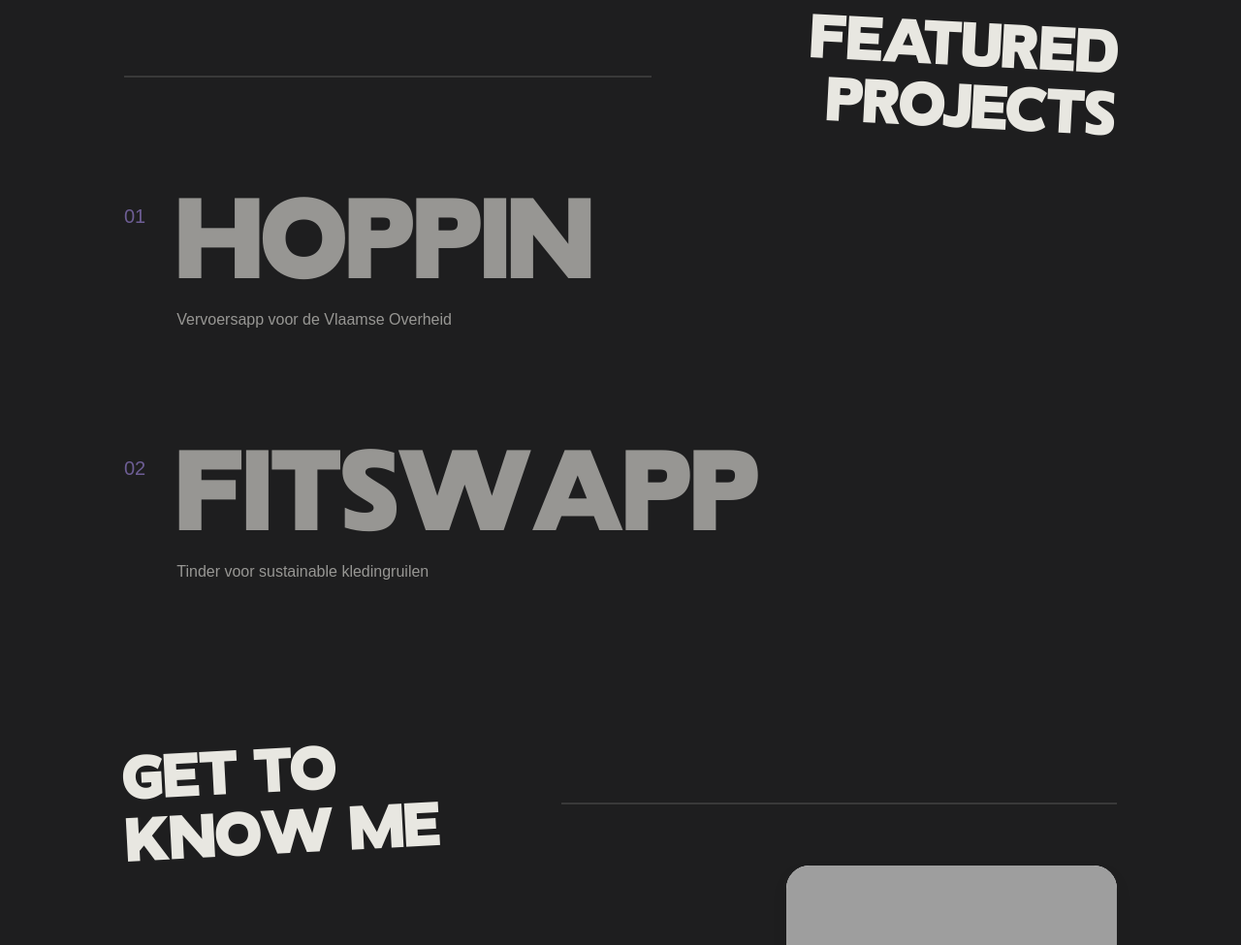
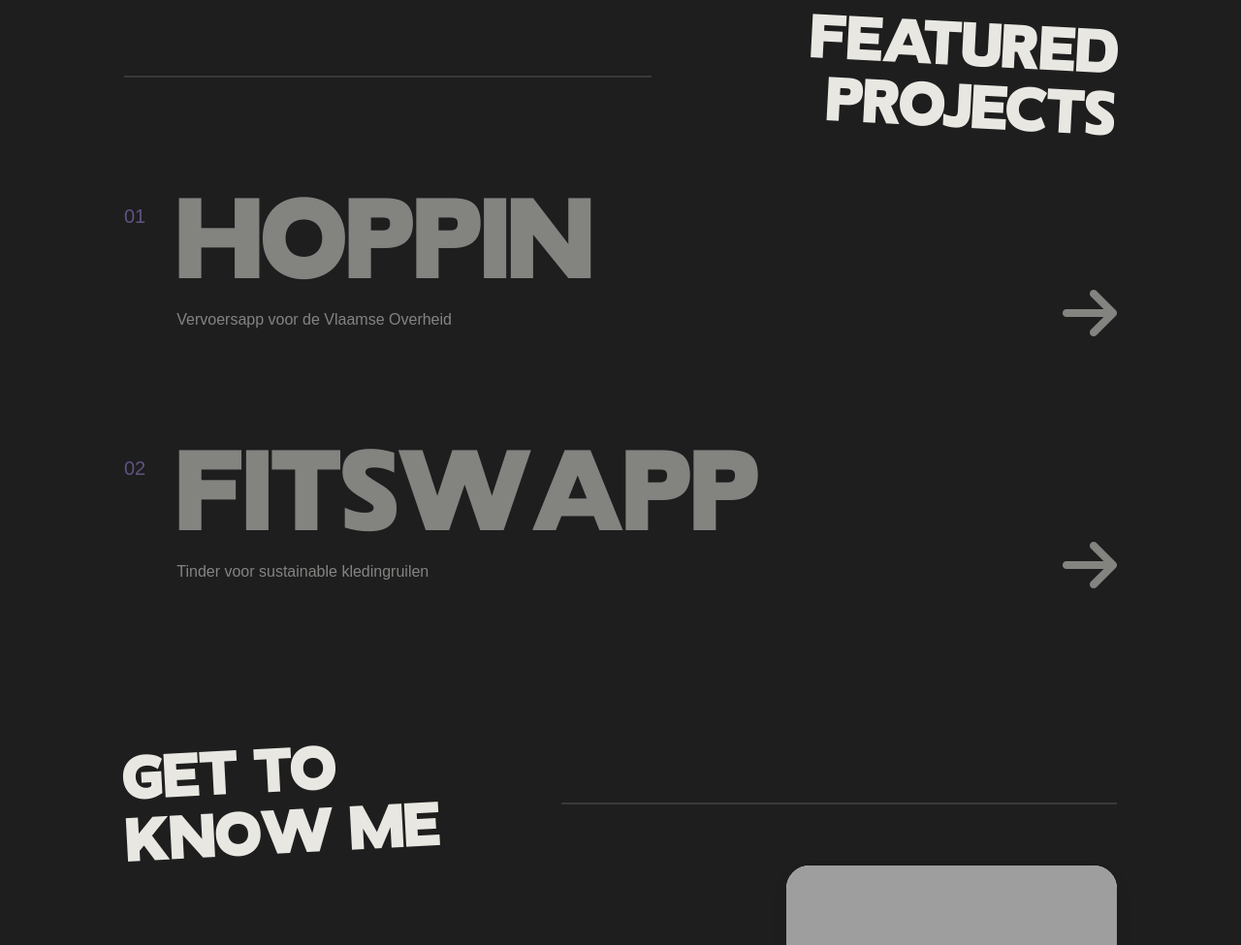
Before and after one commit to atoolate/Portfolio, a plain HTML site: page index.html in a window 1280 px wide. Shown: the part 801-1776 px from the top of the page at 97% size. Drawn offline with nearby package versions, Linux system fonts and the light colour scheme; grey boxes are pictures that could not be loaded.

Commit message:
feat: Update project row links and enhance layout with new styles

```diff
--- a/css/style.css
+++ b/css/style.css
@@ -28,6 +28,10 @@ body {
     font-family: var(--font-body);
     overflow-x: hidden;
 
+}
+
+a {
+    text-decoration: none;
 }
 
 .header {
@@ -172,6 +176,7 @@ body {
     font-family: var(--font-body);
     font-weight: 400;
     font-style: var(--font-body);
+
 }
 
 .hero-text {
@@ -268,10 +273,13 @@ body {
 .project-row {
     display: flex;
     margin: 0 auto;
+    justify-content: space-between;
+    align-items: flex-end;
     width: 100%;
     color: var(--text-color);
+    position: relative; /* Ensure the glow effect is positioned correctly */
+    opacity: 0.5;
     transition: opacity 0.4s ease-in-out;
-    opacity: 0.6;
 }
 
 .project-row:hover {
@@ -280,6 +288,19 @@ body {
 
 .project-content {
     display: flex;
+    width: fit-content;
+    gap: 2rem;
+    padding: 1rem 0;
+
+}
+
+.long-arrow {
+    font-size: 4em;
+}
+
+.project-content {
+    display: flex;
+    width: fit-content;
     gap: 2rem;
     padding: 1rem 0;
 }
--- a/index.html
+++ b/index.html
@@ -91,7 +91,6 @@
         </div>
     </section>
 
-
     <div class="content-wrapper">
         <!-- Projects Section -->
         <section class="projects">
@@ -100,7 +99,7 @@
                 <h2 class="section-subtitle" id="projects-section-subtitle">Featured Projects</h2>
             </div>
             <div class="projects-list">
-                <div class="project-row">
+                <a href="hoppin/hoppin.html" class="project-row">
                     <div class="project-content">
                         <span class="project-number">01</span>
                         <div class="project-details">
@@ -108,8 +107,9 @@
                             <p class="project-description">Vervoersapp voor de Vlaamse Overheid</p>
                         </div>
                     </div>
-                </div>
-                <div class="project-row">
+                    <i class="long-arrow fa-solid fa-arrow-right"></i>                </span>
+                </a>
+                <a href="fitswapp/fitswapp.html" class="project-row">
                     <div class="project-content">
                         <span class="project-number">02</span>
                         <div class="project-details">
@@ -117,7 +117,8 @@
                             <p class="project-description">Tinder voor sustainable kledingruilen</p>
                         </div>
                     </div>
-                </div>
+                    <i class="long-arrow fa-solid fa-arrow-right"></i>                </span>
+                </a>
                 <!-- Add more project rows as needed -->
             </div>
         </section>
```
